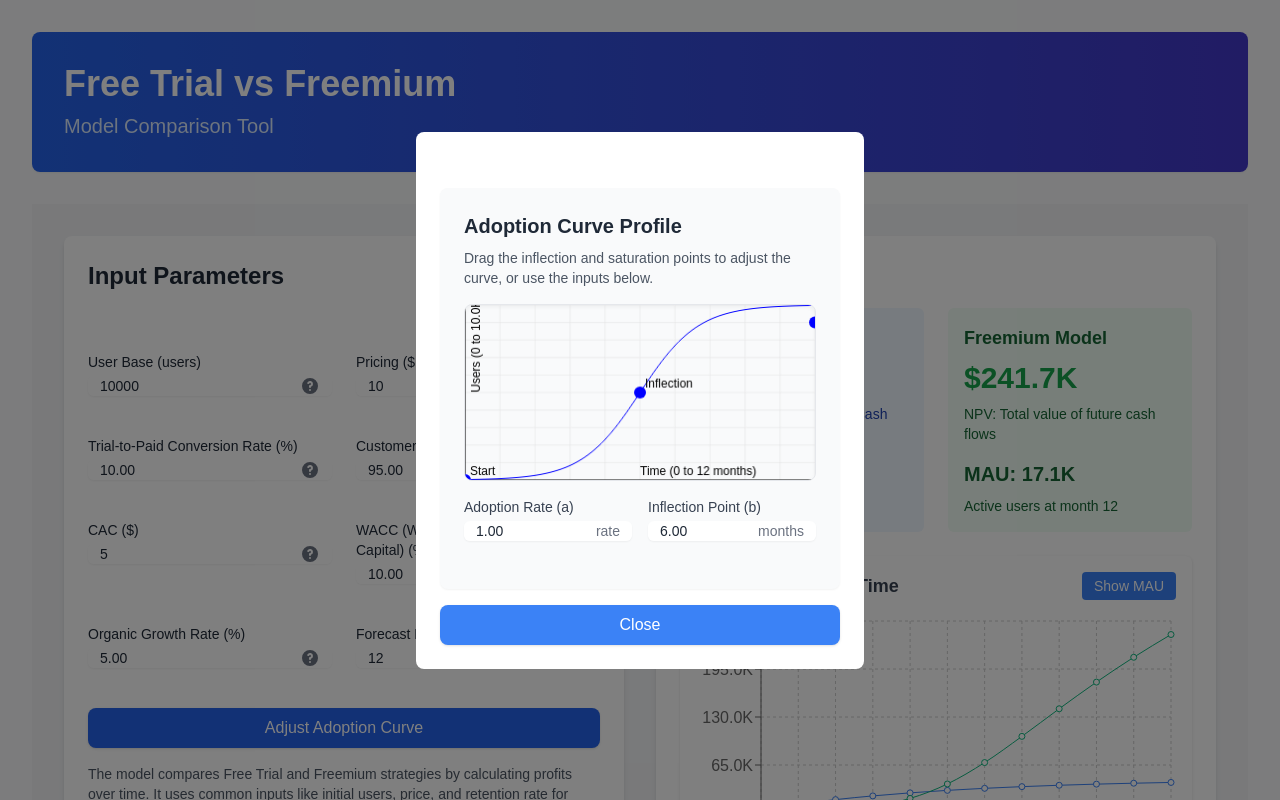
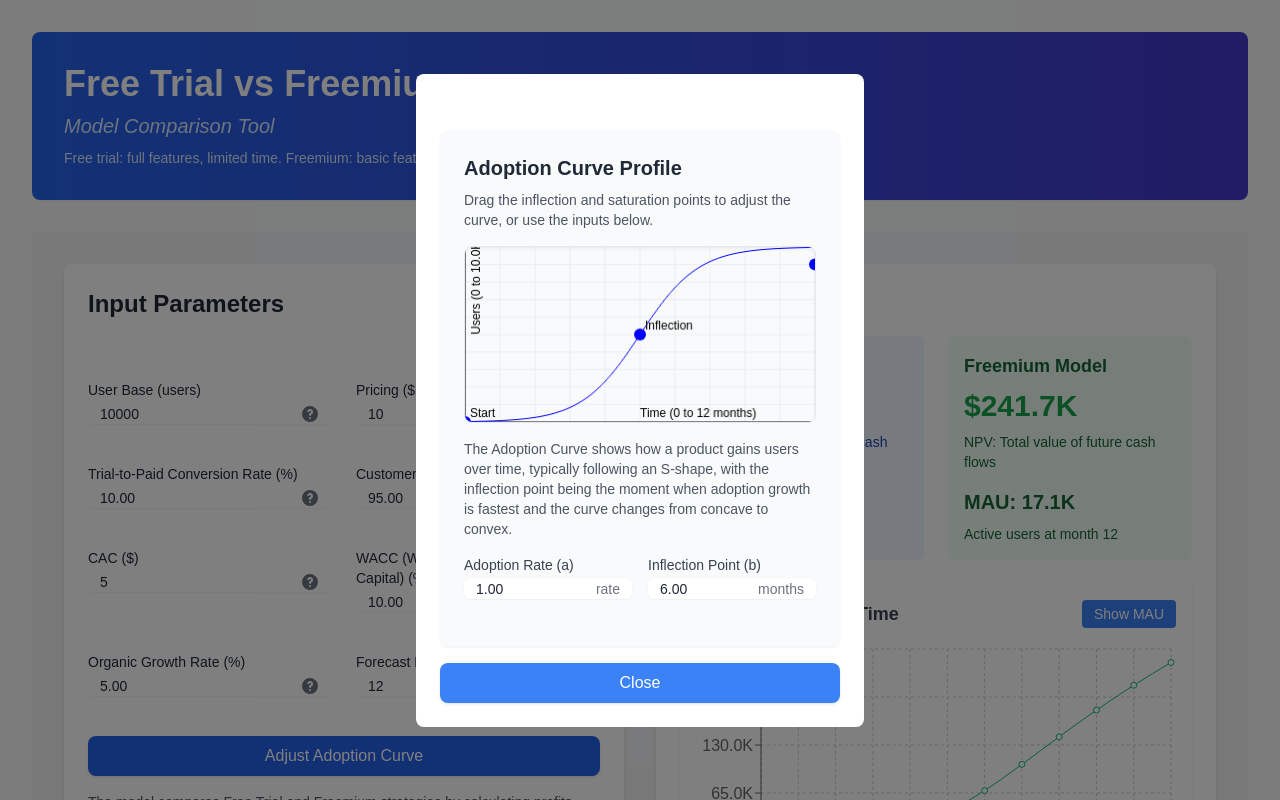
Before and after one commit to circularr/bistool, a Next.js app: page / in a window 1280 px wide. Both pictures are taken after a click on the button "Adjust Adoption Curve". Shown: the top 800 px of the page. Built offline with nearby package versions, Linux system fonts and the light colour scheme.

Commit message:
update copy to be more descriptive

```diff
--- a/src/components/AdoptionCurveDrawer.tsx
+++ b/src/components/AdoptionCurveDrawer.tsx
@@ -212,6 +212,9 @@ const AdoptionCurveDrawer: React.FC<AdoptionCurveDrawerProps> = ({ onChange, ini
           className="w-full border border-gray-200 rounded-lg shadow-inner cursor-pointer mb-4"
         />
       </div>
+      <p className="text-sm text-gray-600 mb-4">
+        The Adoption Curve shows how a product gains users over time, typically following an S-shape, with the inflection point being the moment when adoption growth is fastest and the curve changes from concave to convex.
+      </p>
       <div className="grid grid-cols-2 gap-4 mb-6">
         <div>
           <label className="block text-sm font-medium text-gray-700 mb-1">
--- a/src/pages/index.tsx
+++ b/src/pages/index.tsx
@@ -209,8 +209,11 @@ const HomePage: React.FC = () => {
             <h1 className="text-3xl sm:text-4xl font-bold text-white mb-2">
               Free Trial vs Freemium
             </h1>
-            <p className="text-blue-100 text-lg sm:text-xl">
+            <p className="text-blue-100 text-lg sm:text-xl italic">
               Model Comparison Tool
+            </p>
+            <p className="text-blue-100 text-sm mt-2">
+              Free trial: full features, limited time. Freemium: basic features free, paid upgrades.
             </p>
           </div>
         </div>
```
